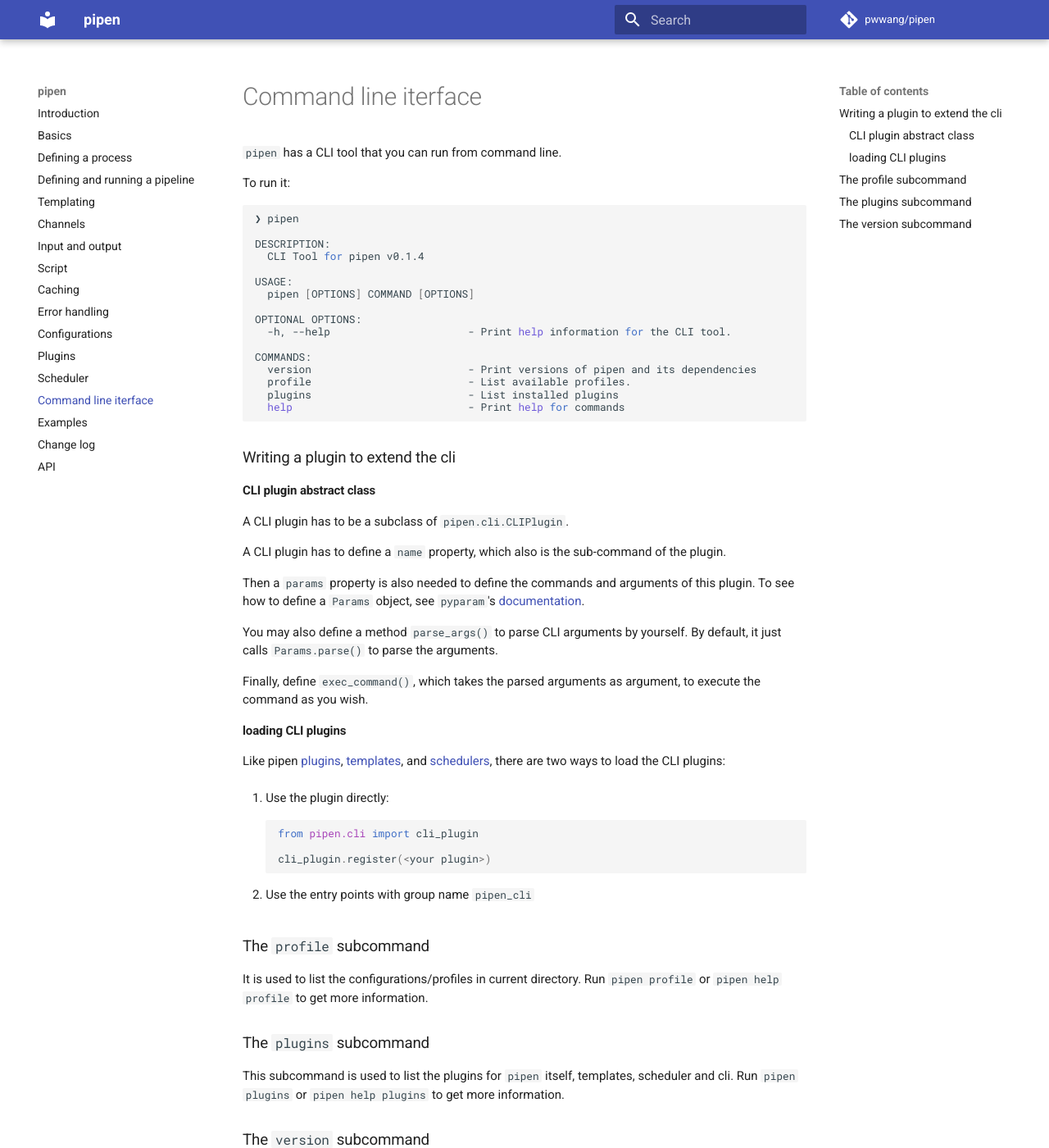
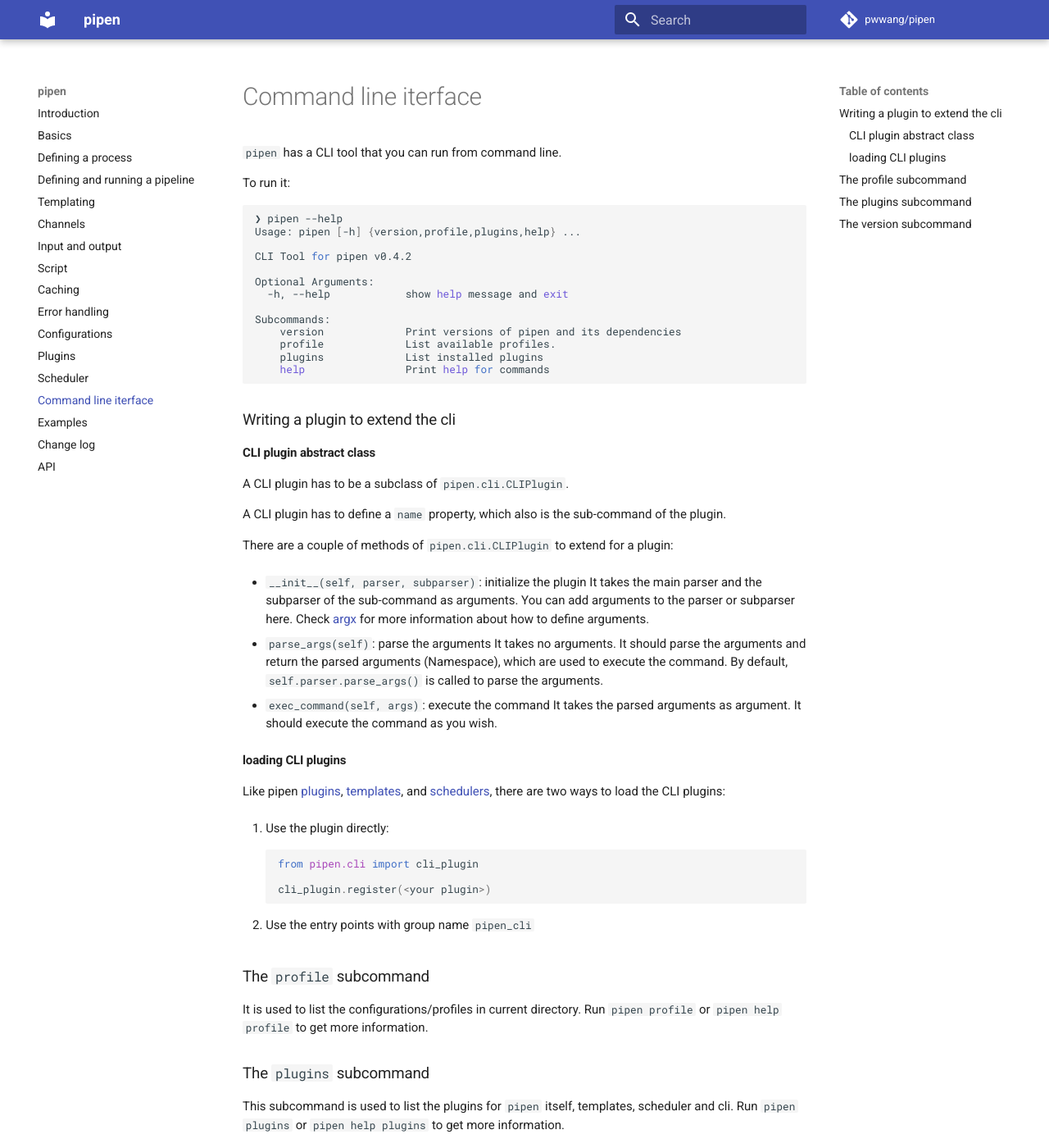
Before and after one commit to pwwang/pipen, an MkDocs documentation site: the page built from docs/cli.md, in a window 1280 px wide and 1400 px high. Shown: the whole window at 82% size. Built offline with MkDocs 1.6.1 and Material for MkDocs 9.7.7, drawn with Linux system fonts in a browser that asks for light colours; comment, search, counter and statistics services are not loaded.

Commit message:
🎨 Expose parse_args() to cli plugins

````diff
--- a/docs/cli.md
+++ b/docs/cli.md
@@ -3,22 +3,19 @@
 To run it:
 
 ```shell
-❯ pipen
+❯ pipen --help
+Usage: pipen [-h] {version,profile,plugins,help} ...
 
-DESCRIPTION:
-  CLI Tool for pipen v0.1.4
+CLI Tool for pipen v0.4.2
 
-USAGE:
-  pipen [OPTIONS] COMMAND [OPTIONS]
+Optional Arguments:
+  -h, --help            show help message and exit
 
-OPTIONAL OPTIONS:
-  -h, --help                      - Print help information for the CLI tool.
-
-COMMANDS:
-  version                         - Print versions of pipen and its dependencies
-  profile                         - List available profiles.
-  plugins                         - List installed plugins
-  help                            - Print help for commands
+Subcommands:
+    version             Print versions of pipen and its dependencies
+    profile             List available profiles.
+    plugins             List installed plugins
+    help                Print help for commands
 ```
 
 ## Writing a plugin to extend the cli
@@ -29,11 +26,18 @@ A CLI plugin has to be a subclass of `pipen.cli.CLIPlugin`.
 
 A CLI plugin has to define a `name` property, which also is the sub-command of the plugin.
 
-Then a `params` property is also needed to define the commands and arguments of this plugin. To see how to define a `Params` object, see `pyparam`'s [documentation][5].
+There are a couple of methods of `pipen.cli.CLIPlugin` to extend for a plugin:
 
-You may also define a method `parse_args()` to parse CLI arguments by yourself. By default, it just calls `Params.parse()` to parse the arguments.
+- `__init__(self, parser, subparser)`: initialize the plugin
+  It takes the main parser and the subparser of the sub-command as arguments. You can add arguments to the parser or subparser here.
+  Check [argx][1] for more information about how to define arguments.
 
-Finally, define `exec_command()`, which takes the parsed arguments as argument, to execute the command as you wish.
+- `parse_args(self)`: parse the arguments
+  It takes no arguments. It should parse the arguments and return the parsed arguments (Namespace), which are used to execute the command.
+  By default, `self.parser.parse_args()` is called to parse the arguments.
+
+- `exec_command(self, args)`: execute the command
+  It takes the parsed arguments as argument. It should execute the command as you wish.
 
 ### loading CLI plugins
 
````
Also changed, not shown: other parts of docs/cli.md (+1 -2 lines), docs/plugin.md (+10 -9 lines), 2 other files.
